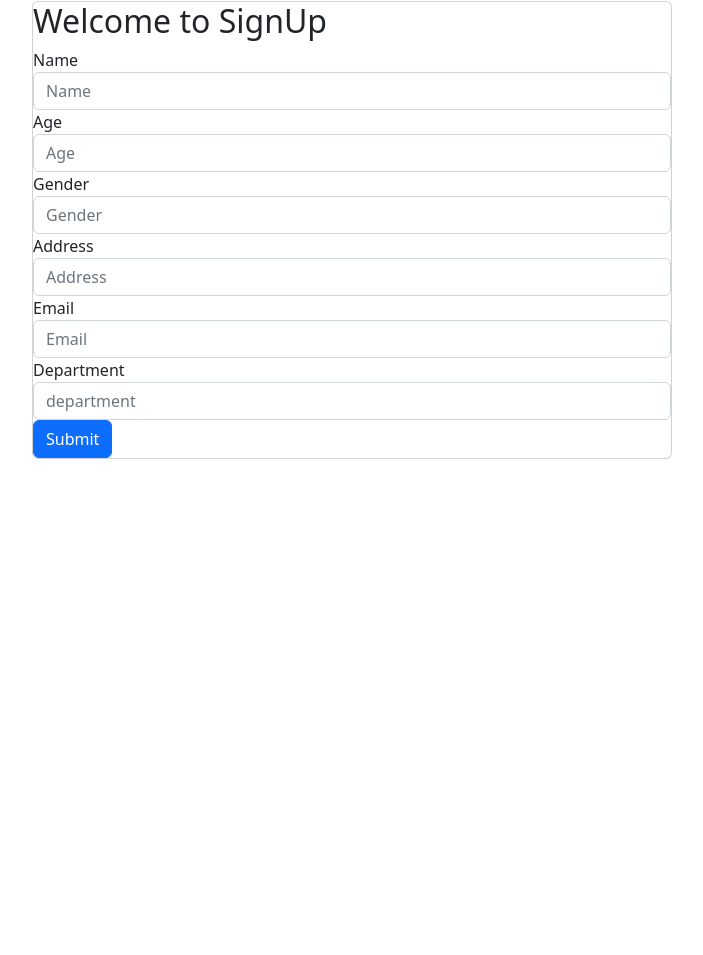
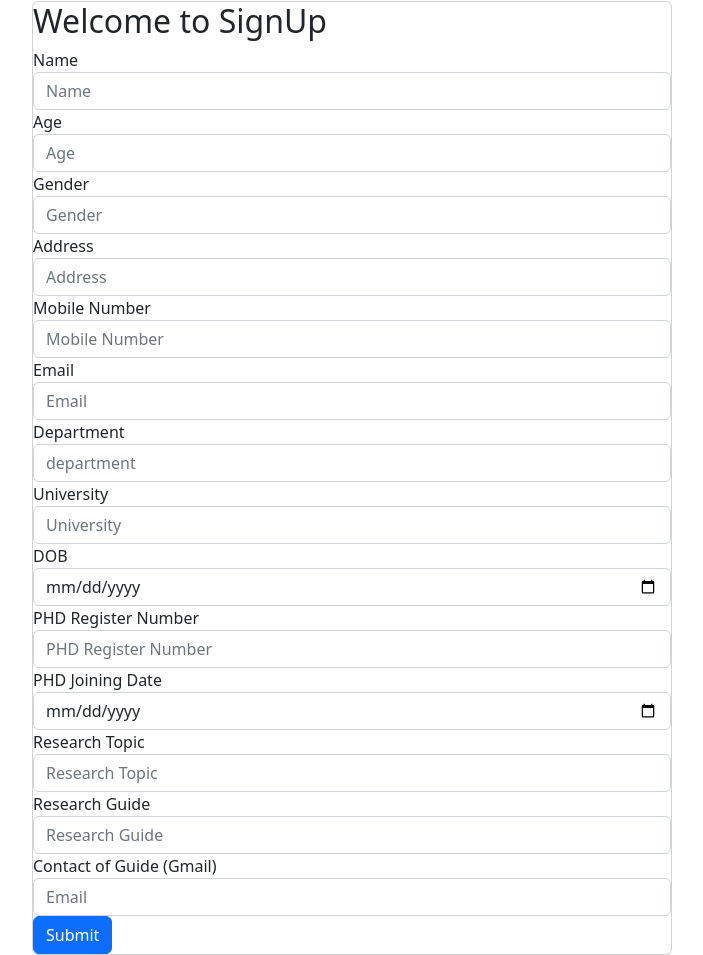
Before and after one commit to sharunrajeev/studentManagementSystem, a Django app: page /user/register in a window 1280 px wide. Shown: the part 47-1002 px from the top of the page, without its empty margins (288-991 px from the left). Before the commit the page ends 506 px from the top, so only its background shows below. Run offline with Django 4.2, Linux system fonts and the light colour scheme.

Commit message:
Applicant form updated and Database credentials secured in the env file

```diff
--- a/owner/views.py
+++ b/owner/views.py
@@ -44,11 +44,14 @@ def select(request,userid):
     user.Eligibility = True
     user.save()
 
+    email = user.Email
+
     user_candidates = Candidates()
     user_candidates.ApplicationId = user
+    user_candidates.UserId=email
     user_candidates.save()
+
     password = User.objects.make_random_password()
-    email = user.Email
     username = user.Email
     name = user.Name
     candidate = User.objects.create_user(first_name=name, username=username, password=password, email=email)
--- a/studentManagementSystem/settings.py
+++ b/studentManagementSystem/settings.py
@@ -74,9 +74,9 @@ WSGI_APPLICATION = 'studentManagementSystem.wsgi.application'
 DATABASES = {
     'default': {
         'ENGINE': 'django.db.backends.postgresql',
-        'NAME': 'sms',
-        'USER': 'postgres',
-        'PASSWORD': '123',
+        'NAME': os.environ.get('NAME'),
+        'USER': os.environ.get('USER'),
+        'PASSWORD': os.environ.get('DB_PASSWORD'),
         'HOST': 'localhost',
         'PORT': '5432',
     }
--- a/templates/user/register_form.html
+++ b/templates/user/register_form.html
@@ -36,6 +36,11 @@
     <input type="text" name="Address" id="address" class="form-control" aria-describedby="emailHelp" placeholder="Address">
     </div>
 
+      <div class="form-group">
+    <label for="exampleInputEmail1">Mobile Number</label>
+    <input type="tel" name="Mob" id="mob" class="form-control"  aria-describedby="emailHelp" placeholder="Mobile Number">
+    </div>
+
     <div class="form-group">
     <label for="exampleInputEmail1">Email</label>
     <input type="Email" name="Email" id="email" class="form-control"  aria-describedby="emailHelp" placeholder="Email">
@@ -46,8 +51,40 @@
     <input type="text" name="Department" id="dept" class="form-control"  aria-describedby="emailHelp" placeholder="department">
     </div>
 
+  <div class="form-group">
+    <label for="exampleInputEmail1">University</label>
+    <input type="text" name="University" id="university" class="form-control"  aria-describedby="emailHelp" placeholder="University">
+    </div>
 
+    <div class="form-group">
+    <label for="exampleInputEmail1">DOB</label>
+    <input type="date" name="Dob" id="dob" class="form-control"  aria-describedby="emailHelp" placeholder="DOB">
+    </div>
 
+   <div class="form-group">
+    <label for="exampleInputEmail1">PHD Register Number</label>
+    <input type="num" name="Phd_Reg" id="phd_reg" class="form-control"  aria-describedby="emailHelp" placeholder="PHD Register Number">
+    </div>
+
+ <div class="form-group">
+    <label for="exampleInputEmail1">PHD Joining Date</label>
+    <input type="date" name="Phd_Joining_Date" id="phd_joining_date" class="form-control"  aria-describedby="emailHelp" placeholder="PHD Joining Date">
+    </div>
+
+  <div class="form-group">
+    <label for="exampleInputEmail1">Research Topic</label>
+    <input type="text" name="Research_Topic" id="research_topic" class="form-control"  aria-describedby="emailHelp" placeholder="Research Topic">
+    </div>
+
+  <div class="form-group">
+    <label for="exampleInputEmail1">Research Guide</label>
+    <input type="text" name="Research_Guide" id="research_guide" class="form-control"  aria-describedby="emailHelp" placeholder="Research Guide">
+    </div>
+
+    <div class="form-group">
+    <label for="exampleInputEmail1">Contact of Guide (Gmail)</label>
+    <input type="Email" name="Guide_Mail" id="guide_mail" class="form-control"  aria-describedby="emailHelp" placeholder="Email">
+    </div>
 
     <button type="button" id="butn" class="btn btn-primary">Submit</button>
 </form>
@@ -64,8 +101,18 @@
             var age =  $('#age').val()
             var gender =  $('#gender').val()
             var address =  $('#address').val()
-            var email =$('#email').val()
-            var department=$('#dept').val()
+            var mob = $ ('#mob').val()
+            var email =$ ('#email').val()
+            var department= $('#dept').val()
+            var university = $('#university').val()
+            var dob = $('#dob').val()
+            var phd_reg = $('#phd_reg').val()
+            var phd_joining_date = $('#phd_joining_date').val()
+            var research_topic = $('#research_topic').val()
+            var research_guide = $('#research_guide').val()
+            var guide_mail = $('#guide_mail').val()
+
+
 
             var data ={
                 'csrfmiddlewaretoken':'{{csrf_token}}',
@@ -73,9 +120,16 @@
                 'Age':age,
                 'Gender':gender,
                 'Address':address,
+                'Mob':mob,
                 'Email':email,
-                'Department':department
-
+                'Department':department,
+                'University':university,
+                'Dob':dob,
+                'Phd_Reg':phd_reg,
+                'Phd_Joining_Date':phd_joining_date,
+                'Research_Topic':research_topic,
+                'Research_Guide':research_guide,
+                'Guide_Mail':guide_mail,
             }
 
 
--- a/user/views.py
+++ b/user/views.py
@@ -13,8 +13,17 @@ def register(request):
         Age = request.POST['Age']
         Gender = request.POST['Gender']
         Address = request.POST['Address']
+        Mob = request.POST['Mob']
         Email = request.POST['Email']
         Department = request.POST['Department']
+        University = request.POST['University']
+        Dob = request.POST['Dob']
+        Phd_Reg = request.POST['Phd_Reg']
+        Phd_Joining_Date = request.POST['Phd_Joining_Date']
+        Research_Topic = request.POST['Research_Topic']
+        Research_Guide= request.POST['Research_Guide']
+        Guide_Mail = request.POST['Guide_Mail']
+
 
         if Applicants.objects.filter(Email=Email).exists():
             return JsonResponse(
@@ -27,8 +36,16 @@ def register(request):
             user_obj.Age = Age
             user_obj.Gender = Gender
             user_obj.Address = Address
+            user_obj.Mob = Mob
             user_obj.Email = Email
             user_obj.Department = Department
+            user_obj.University = University
+            user_obj.Dob = Dob
+            user_obj.Phd_Reg = Phd_Reg
+            user_obj.Phd_Joining_Date = Phd_Joining_Date
+            user_obj.Research_Topic = Research_Topic
+            user_obj.Research_Guide = Research_Guide
+            user_obj.Guide_Mail = Guide_Mail
 
             user_obj.save()
 
```
Also changed, not shown: owner/models.py (+8 -0 lines), templates/owner/verify.html (+12 -1 lines), owner/migrations/0001_initial.py (deleted), owner/migrations/0002_alter_applicants_eligibility_candidates.py (deleted).
